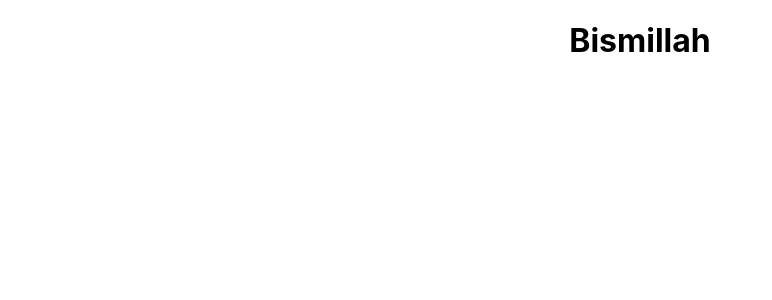
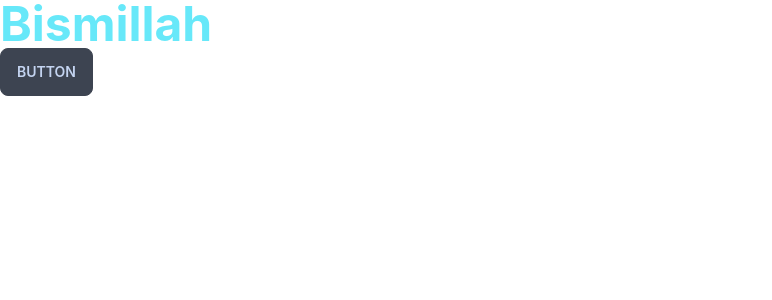
Before and after one commit to nurulamin092/manufacture-webapp-client, a React (Create React App) app: page / in a window 1280 px wide. Shown: the top 300 px of the page, without its empty margins (0-772 px from the left). Built offline with nearby package versions, Linux system fonts and the light colour scheme.

Commit message:
envarment setpu

```diff
--- a/src/App.js
+++ b/src/App.js
@@ -2,8 +2,9 @@ import './App.css';
 
 function App() {
   return (
-    <div className="App">
-      <h1>Bismillah</h1>
+    <div>
+      <h1 className='text-5xl font-bold text-secondary  '>Bismillah</h1>
+      <button class="btn">Button</button>
     </div>
   );
 }
--- a/src/index.css
+++ b/src/index.css
@@ -1,3 +1,7 @@
+@tailwind base;
+@tailwind components;
+@tailwind utilities;
+
 body {
   margin: 0;
   font-family: -apple-system, BlinkMacSystemFont, 'Segoe UI', 'Roboto', 'Oxygen',
--- /dev/null
+++ b/tailwind.config.js
@@ -0,0 +1,22 @@
+module.exports = {
+  content: ["./src/**/*.{html,js}"],
+  theme: {
+    extend: {},
+  },
+  daisyui: {
+    themes: [
+      {
+        bicycletheme: {
+          primary: "#0891b2",
+          secondary: "#67e8f9",
+          accent: "#3A4256",
+          neutral: "#3d4451",
+          "base-100": "#ffffff",
+        },
+      },
+      "light",
+      "cupcake",
+    ],
+  },
+  plugins: [require("daisyui")],
+}
```
Also changed, not shown: package.json (+8 -0 lines), 1 other file (tests, documents, lock files or other folders).
